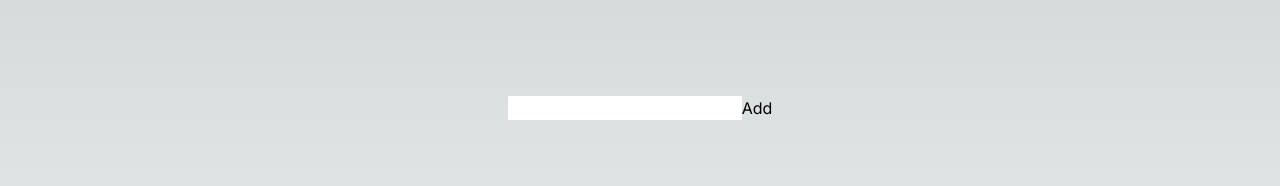
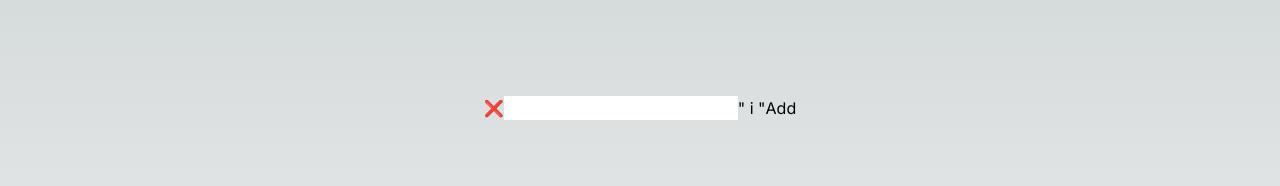
Before and after one commit to NTUST-Full-Stack-Laboratory-Team/dayflow, a Next.js app: page / in a window 1280 px wide. Shown: the top 186 px of the page. Built offline with nearby package versions, Linux system fonts and the light colour scheme.

Commit message:
Add information button

```diff
--- a/app/todo.tsx
+++ b/app/todo.tsx
@@ -53,10 +53,13 @@ export default function Todo() {
                         </button>
                         {
                             editingTaskIndex === index ? (
-                                <input type="string" value={listTitle}
-                                    onChange={(e) => handleTitleChange(e, index)}
-                                    onBlur={handleTitleBlur}
-                                    autoFocus />
+                                <div>
+                                    <input type="string" value={listTitle}
+                                        onChange={(e) => handleTitleChange(e, index)}
+                                        onBlur={handleTitleBlur}
+                                        autoFocus />
+                                    <button>" i "</button>
+                                </div>
                             ) : (
                                 <span style={{ textDecoration: task.isComplete ? 'line-through' : 'none' }}
                                     onClick={() => handleTitleClick(index)}>
@@ -71,7 +74,9 @@ export default function Todo() {
                         <></>
                     ) : (
                         <div>
+                            <>❌</>
                             <input type="string" value={taskTitle} onChange={(e) => setTaskTitle(e.target.value)} />
+                            <button>" i "</button>
                             <button onClick={addTask} value={taskTitle}>Add</button>
                         </div>
                     )
```
